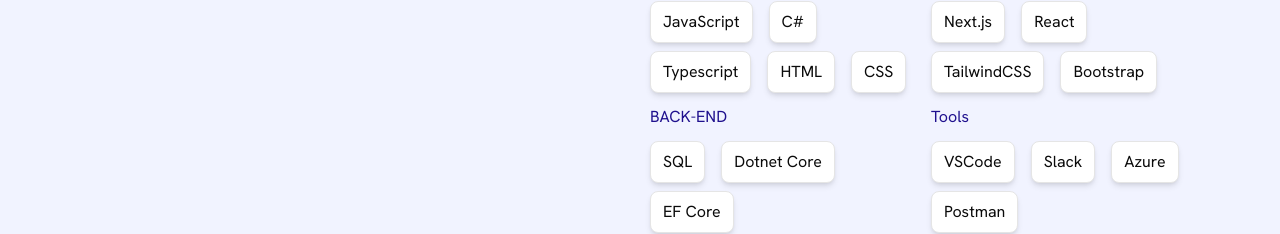
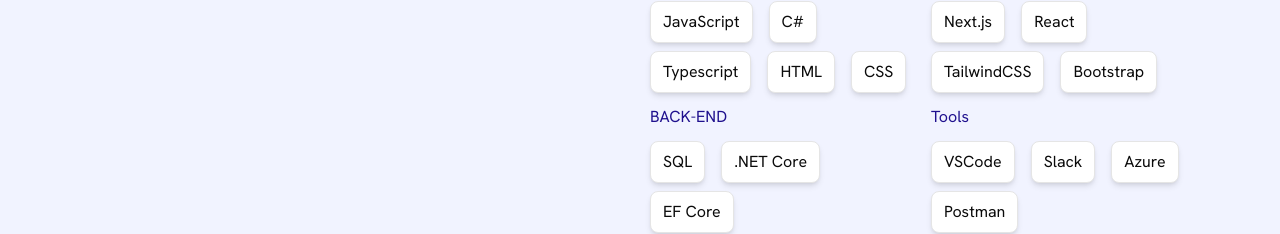
Before and after one commit to dherrera-code/herreradanielportfolio, a Next.js app: page / in a window 1280 px wide. Shown: the part 1535-1769 px from the top of the page. Built offline with nearby package versions, Linux system fonts and the light colour scheme.

Commit message:
update project section .Net

```diff
--- a/components/componentsV2/AboutSection.tsx
+++ b/components/componentsV2/AboutSection.tsx
@@ -1,7 +1,7 @@
 
 const AboutSection = () => {
     const languages = ["JavaScript", "C#", "Typescript", "HTML", "CSS"];
-    const backEnd = ["SQL", "Dotnet Core", "EF Core"];
+    const backEnd = ["SQL", ".NET Core", "EF Core"];
     const frontEnd = ["Next.js", "React", "TailwindCSS", "Bootstrap"];
     const tools = ["VSCode", "Slack", "Azure", "Postman"];
     return (
```
